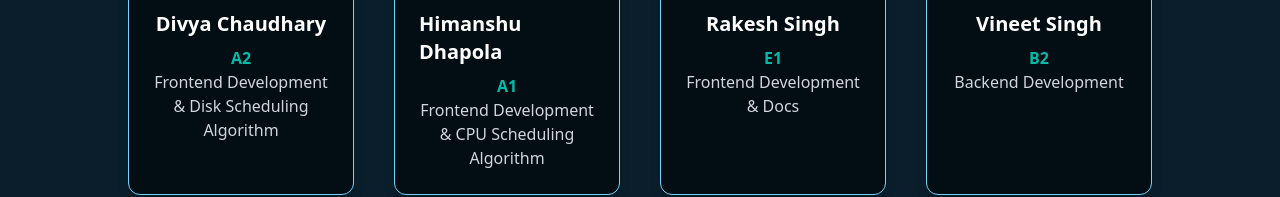
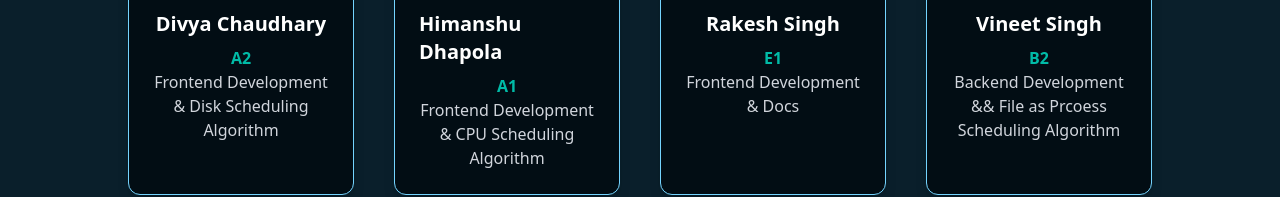
Before and after one commit to vineet-53/os_pbl, a React (Vite) app in the folder client/: page /about in a window 1280 px wide. Shown: the part 429-626 px from the top of the page. Built offline with nearby package versions, Linux system fonts and the light colour scheme.

Commit message:
changes to about section

```diff
--- a/client/src/Pages/AboutPage.jsx
+++ b/client/src/Pages/AboutPage.jsx
@@ -27,7 +27,7 @@ const teamMembers = [
     section: "B2",
     photo:
       "https://res.cloudinary.com/dn2iyhuoo/image/upload/v1747576592/Screenshot_2025-05-18_001907_xy3ooi.png",
-    role: "Backend Development",
+    role: "Backend Development && File as Prcoess Scheduling Algorithm",
   },
 ];
 
```
